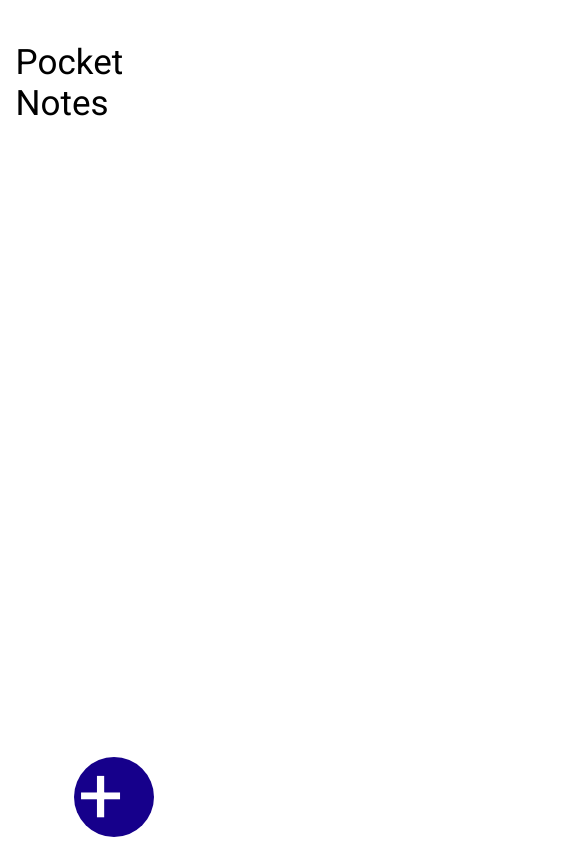
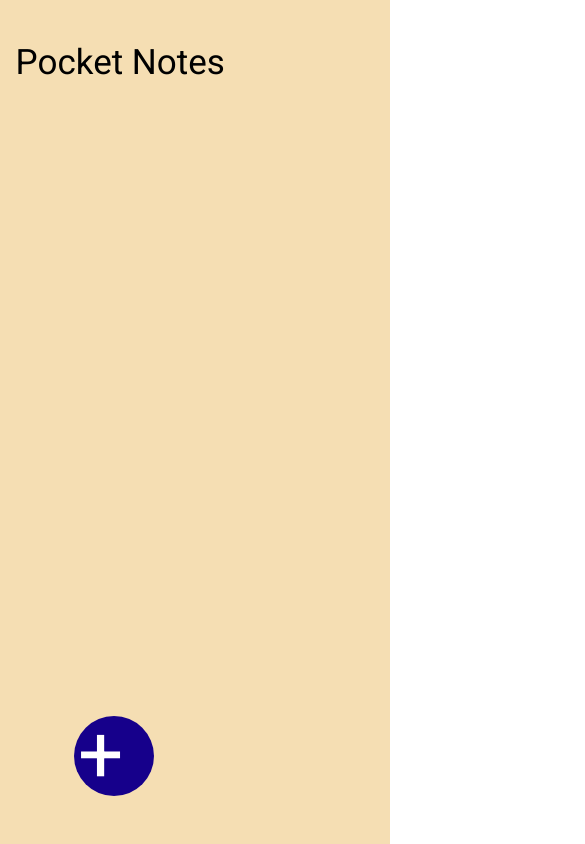
Before and after one commit to deswal2002/Pocket_Notes, a React (Vite) app: page / in a window 390 px wide. Shown: the top 844 px of the page, 585 px wide, since content can reach past the window. Built offline with nearby package versions, Linux system fonts and the light colour scheme; a web font is replaced by a local one.

Commit message:
version1

```diff
--- a/src/Component/Project_Note/ProjectNote.module.css
+++ b/src/Component/Project_Note/ProjectNote.module.css
@@ -29,3 +29,11 @@
     margin-top: 74vh;
     margin-left: 20vw;
 }
+@media only screen and (max-width: 415px) {
+    .body {
+        position: absolute;
+        width: 100vw;
+        height: 100vh;
+        background: wheat;
+    }
+  }
```
